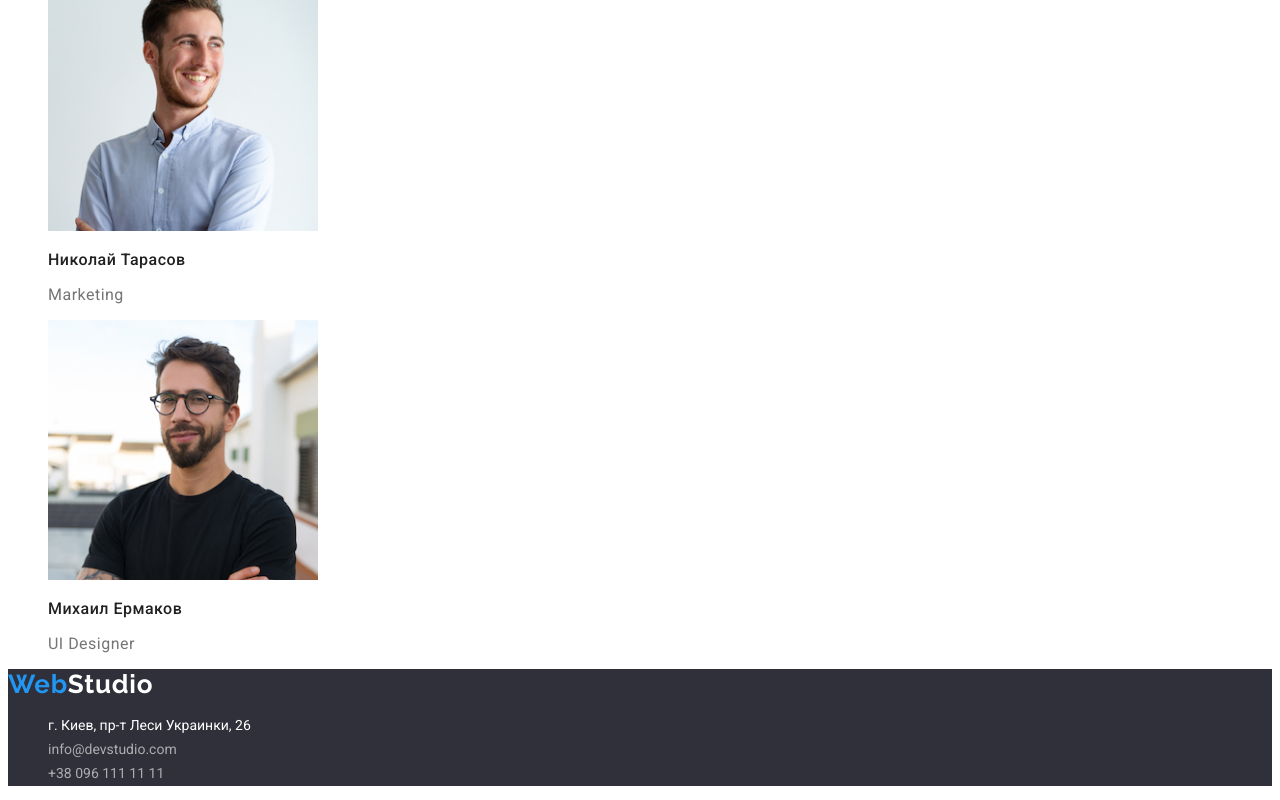
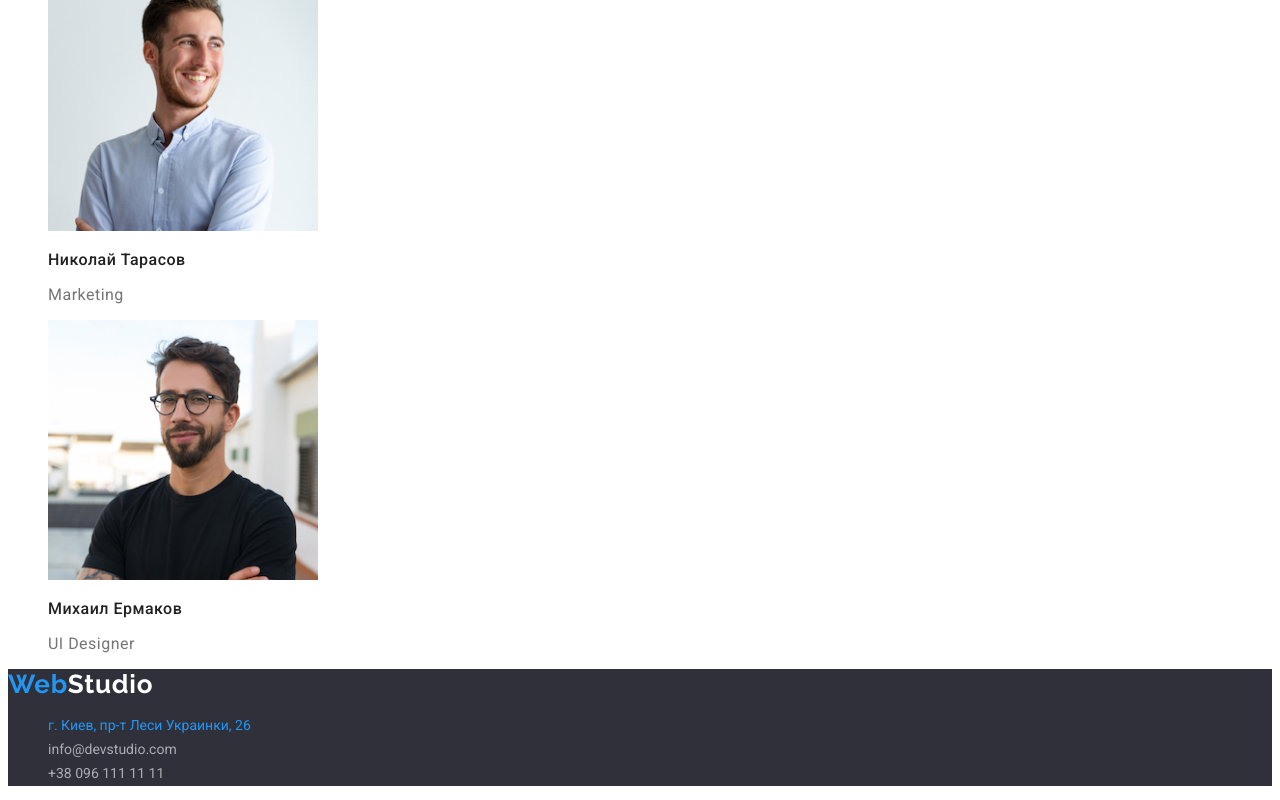
Before and after one commit to tommychubenko/goit-markup-hw-o2, a plain HTML site: page index.html in a window 1280 px wide. In both pictures the pointer is over the link "г. Киев, пр-т Леси Украинки, 26". Shown: the part 2238-3038 px from the top of the page. Drawn offline with Linux system fonts and the light colour scheme.

Commit message:
footer links added hover and focus

```diff
--- a/css/styles.css
+++ b/css/styles.css
@@ -163,6 +163,11 @@ button {
   font-style: normal;
 }
 
+.footer-adress .link:hover,
+.footer-adress .link:focus {
+  color: var(--accent-text-color);
+}
+
 .opacity-60 {
   opacity: 0.6;
 }
```
